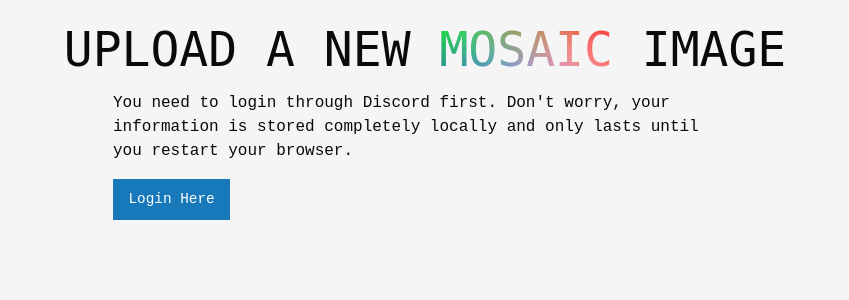
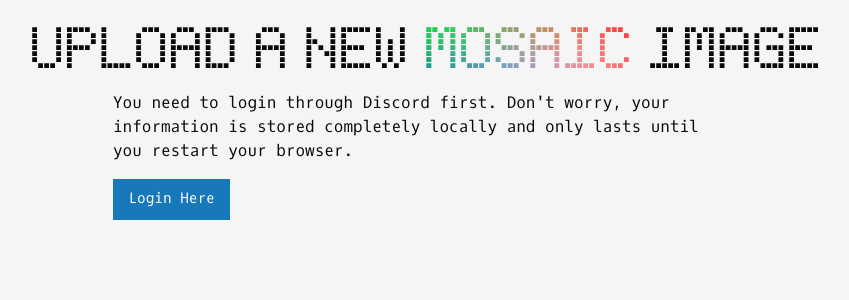
Before and after one commit to mia1024/discord-mosaic-bot, a Flask app: template mosaic_bot/server/templates/upload.jinja2 in a window 1280 px wide. Shown: the top 300 px of the page, without its empty margins (215-1064 px from the left). Run offline with Flask 2, Linux system fonts and the light colour scheme; the template is opened without the code that fills it, so the values that code supplies are empty; some libraries are stand-ins or nearby versions; some web fonts are replaced.

Commit message:
Bug fix and cleanups

```diff
--- a/mosaic_bot/server/server.py
+++ b/mosaic_bot/server/server.py
@@ -21,7 +21,9 @@
 
 @app.route('/')
 def landing():
-    return 'Page under construction. Please come back later. Perhaps check <a href="/gallery">gallery</a> and <a href="/upload">upload</a>?'
+    if c := check_cookies():
+        return c
+    return redirect('/gallery')
 
 
 @app.route('/alpha-tester', methods = ['GET', 'POST'])
--- a/mosaic_bot/server/templates/gallery.jinja2
+++ b/mosaic_bot/server/templates/gallery.jinja2
@@ -93,12 +93,12 @@
 
         @font-face {
             font-family: "Subway Ticker";
-            src: url("fonts/SubwayTicker.ttf") format("truetype")
+            src: url("static/SubwayTicker.ttf") format("truetype")
         }
 
         @font-face {
             font-family: "Oxygen Mono";
-            src: url("fonts/OxygenMono-Regular.ttf") format("truetype")
+            src: url("static/OxygenMono-Regular.ttf") format("truetype")
         }
 
         body {
@@ -175,6 +175,6 @@
         </div>
     </div>
 </main>
-<script src="/js/gallery.js"></script>
+<script src="/static/gallery.js"></script>
 </body>
 </html>
--- a/mosaic_bot/server/templates/upload.jinja2
+++ b/mosaic_bot/server/templates/upload.jinja2
@@ -11,12 +11,12 @@
     <style>
         @font-face {
             font-family: "Subway Ticker";
-            src: url("fonts/SubwayTicker.ttf") format("truetype")
+            src: url("static/SubwayTicker.ttf") format("truetype")
         }
 
         @font-face {
             font-family: "Oxygen Mono";
-            src: url("fonts/OxygenMono-Regular.ttf") format("truetype")
+            src: url("static/OxygenMono-Regular.ttf") format("truetype")
         }
 
         body {
@@ -147,7 +147,7 @@
                 <button class="button warning" onclick="resetUpload()">Actually, let's try this again</button>
             </div>
         </div>
-        <script src="/js/upload.js"></script>
+        <script src="/static/upload.js"></script>
     {% endif %}
 </main>
 </body>
```
Also changed, not shown: 12 other files.
